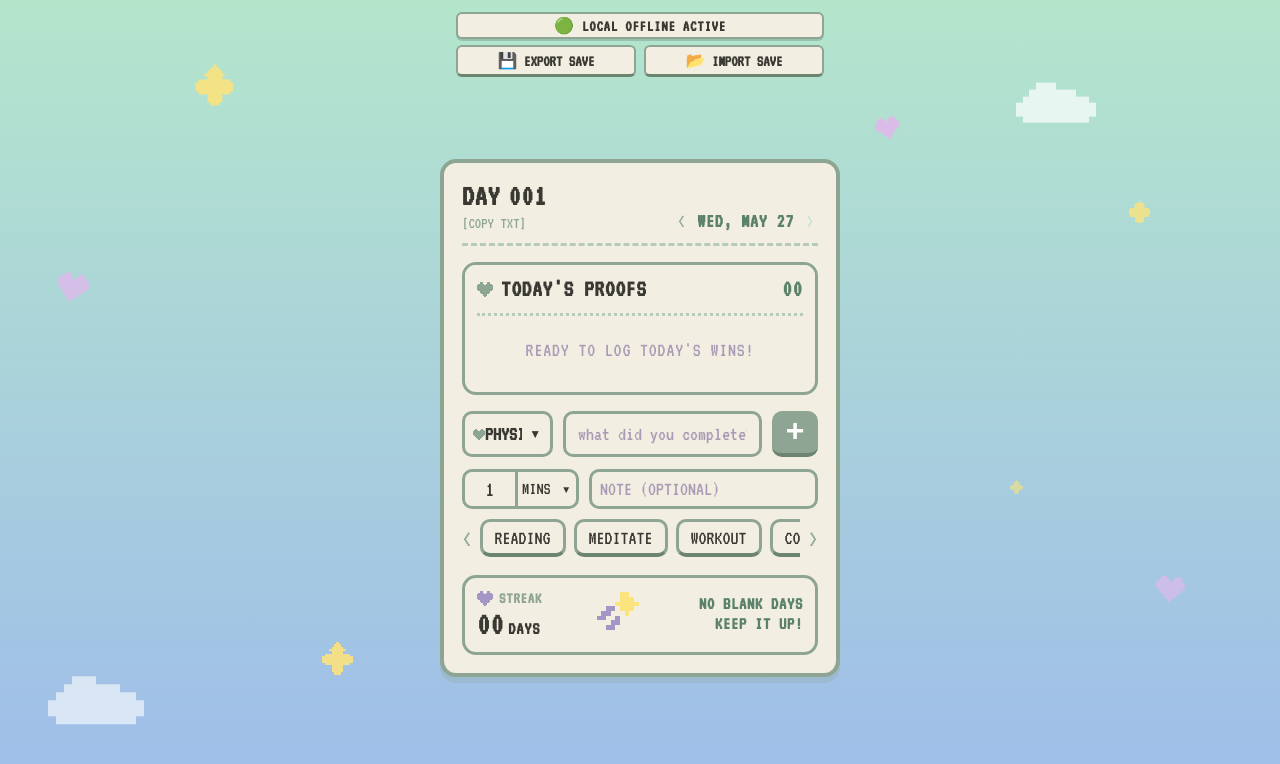
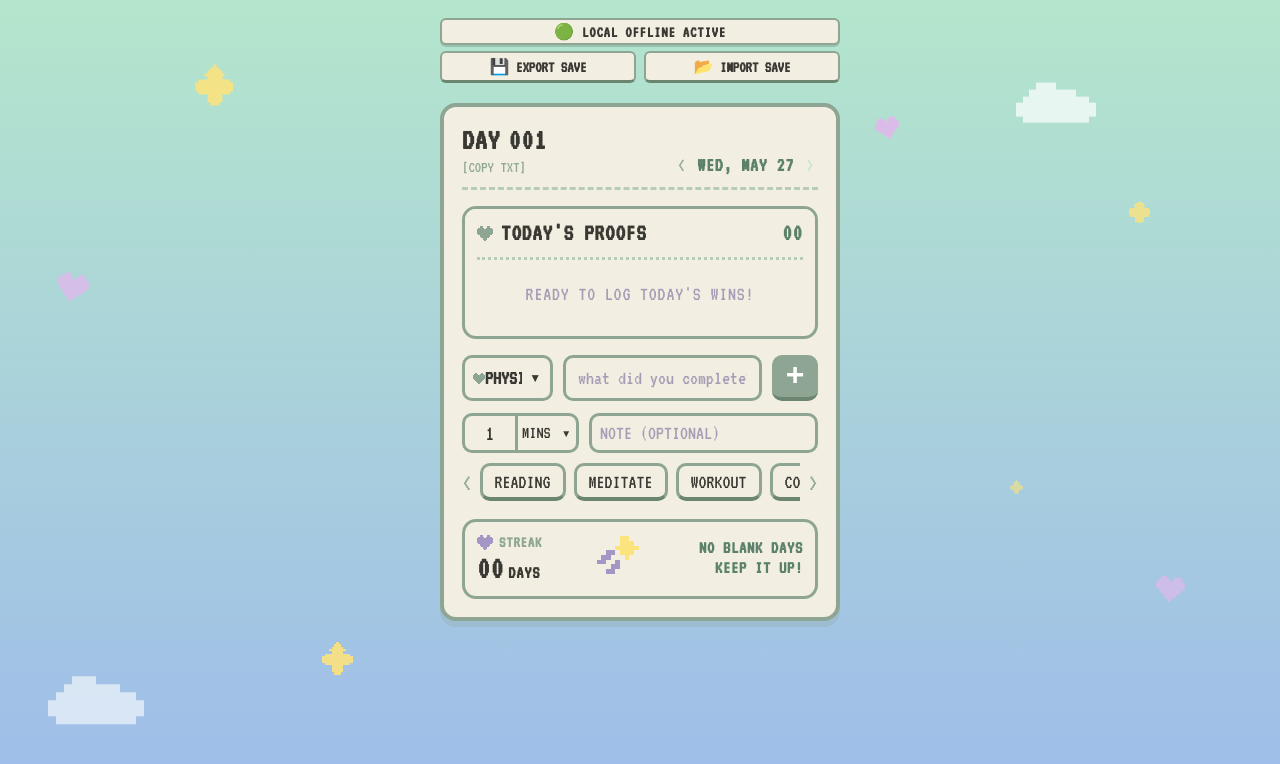
Before and after one commit to oron01/logMachine, a Next.js app: page / in a window 1280 px wide. Shown: the top 764 px of the page. Built offline with nearby package versions, Linux system fonts and the light colour scheme.

Commit message:
Optimize container layout: set justify-content to flex-start with tighter 18px top padding and let status indicators flow naturally to eliminate massive vertical gaps

```diff
--- a/app/page.module.css
+++ b/app/page.module.css
@@ -26,10 +26,10 @@
   display: flex;
   flex-direction: column;
   align-items: center;
-  justify-content: center;
-  padding: 76px 16px 40px 16px;
+  justify-content: flex-start;
+  padding: 18px 16px 40px 16px;
   box-sizing: border-box;
-  gap: 16px;
+  gap: 20px;
 }
 
 
@@ -730,10 +730,6 @@
 
 /* --- TOP STATUS AREA AND CENTERING FLOW --- */
 .topStatusArea {
-  position: absolute;
-  top: 12px;
-  left: 50%;
-  transform: translateX(-50%);
   display: flex;
   flex-direction: column;
   align-items: center;
@@ -742,7 +738,6 @@
   max-width: 400px;
   box-sizing: border-box;
   z-index: 150;
-  padding: 0 16px;
 }
 
 .statusIndicator {
```
